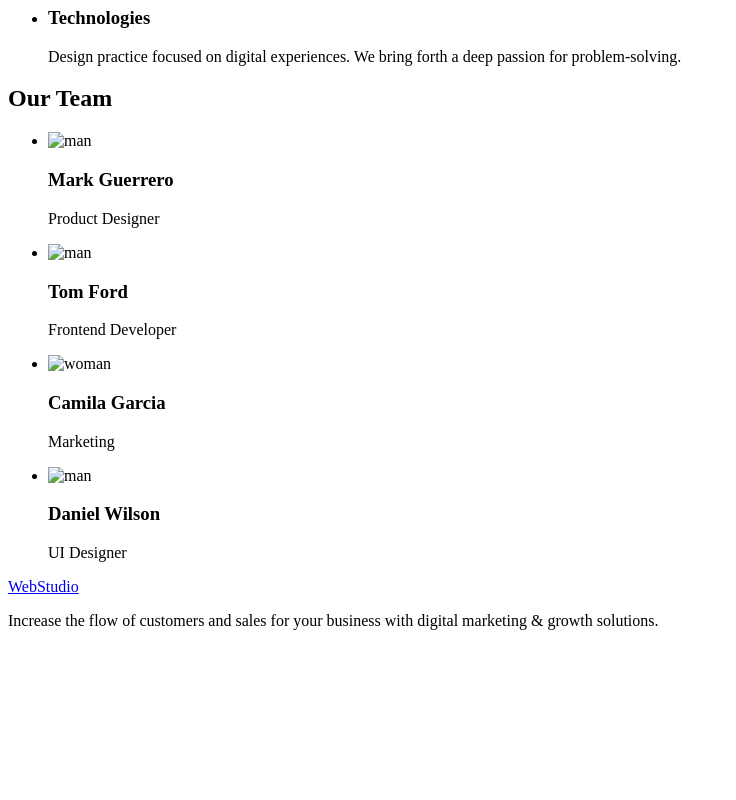
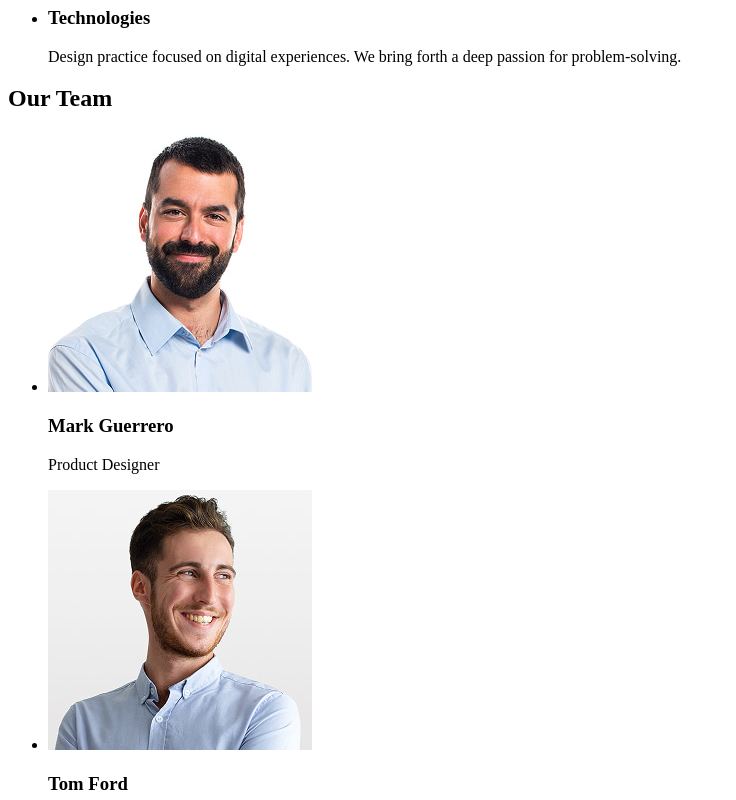
Before and after one commit to sadoviya/goit-1, a plain HTML site: page index.html in a window 1280 px wide. Shown: the part 480-1280 px from the top of the page, without its empty margins (0-736 px from the left). Before the commit the page ends 1126 px from the top, so only its background shows below. Drawn offline with Linux system fonts and the light colour scheme; the site is published under a folder, as on GitHub Pages, so addresses that start at the root find nothing.

Commit message:
fix
fixed path to images

```diff
--- a/index.html
+++ b/index.html
@@ -61,22 +61,22 @@
         <h2>Our Team</h2>
         <ul>
           <li>
-            <img src="/images/img-1.jpg" alt="man" width="264" />
+            <img src="./images/img-1.jpg" alt="man" width="264" />
             <h3>Mark Guerrero</h3>
             <p>Product Designer</p>
           </li>
           <li>
-            <img src="/images/img-2.jpg" alt="man" width="264" />
+            <img src="./images/img-2.jpg" alt="man" width="264" />
             <h3>Tom Ford</h3>
             <p>Frontend Developer</p>
           </li>
           <li>
-            <img src="/images/img-3.jpg" alt="woman" width="264" />
+            <img src="./images/img-3.jpg" alt="woman" width="264" />
             <h3>Camila Garcia</h3>
             <p>Marketing</p>
           </li>
           <li>
-            <img src="/images/img-4.jpg" alt="man" width="264" />
+            <img src="./images/img-4.jpg" alt="man" width="264" />
             <h3>Daniel Wilson</h3>
             <p>UI Designer</p>
           </li>
```
